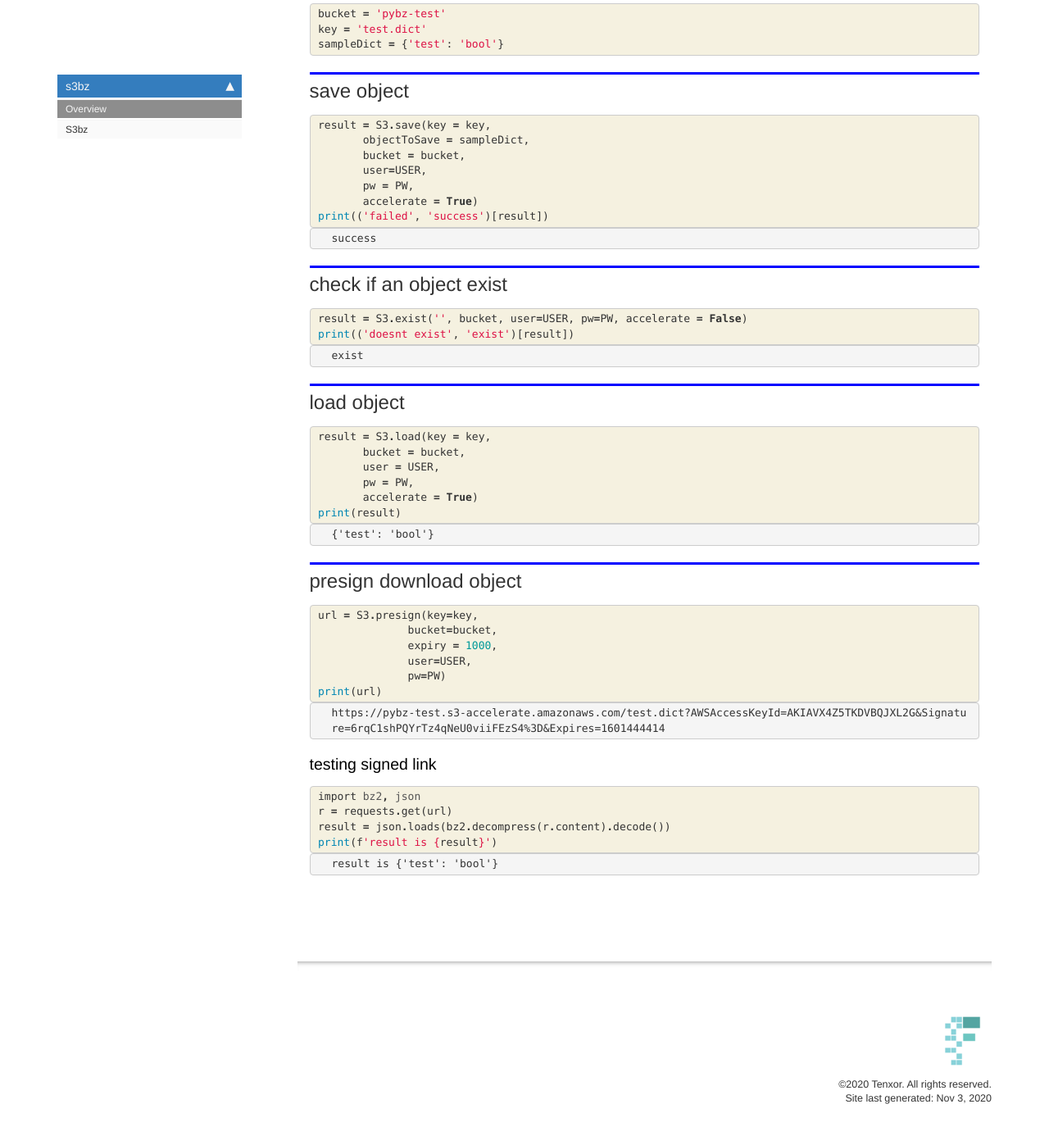
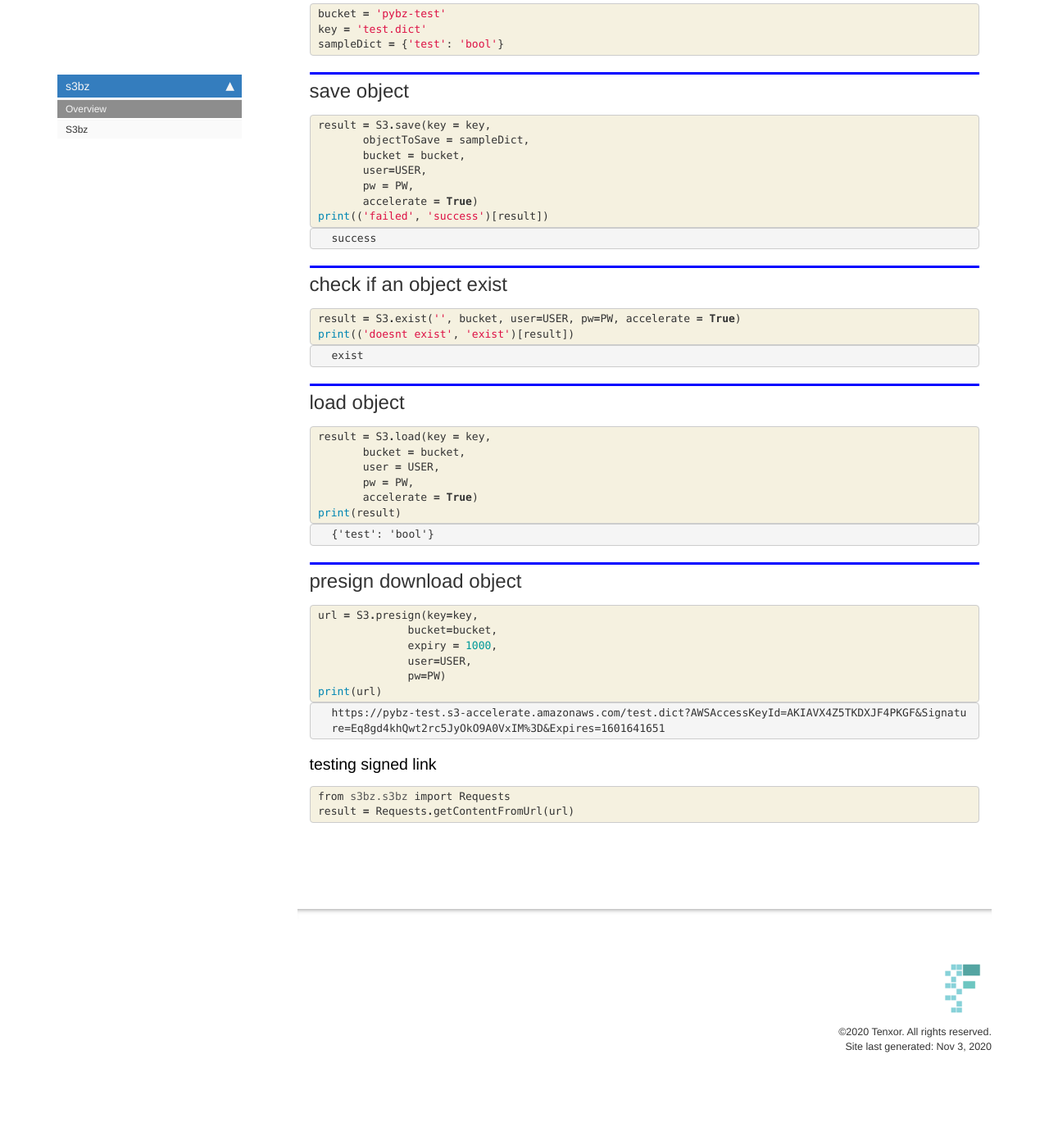
Before and after one commit to thanakijwanavit/s3bz, a Jekyll site: the page built from docs/index.html, in a window 1280 px wide and 1400 px high, scrolled down 1104 px. Shown: the top 1386 px of the window at 82% size. Built offline with Jekyll 4.4.1, drawn with Linux system fonts in a browser that asks for light colours; nearby versions of some CDN libraries; comment, search, counter and statistics services are not loaded; after the commit the page ends 2441 px from its top, so only the background shows below that.

```diff
--- a/docs/index.html
+++ b/docs/index.html
@@ -168,7 +168,7 @@ nb_path: "index.ipynb"
 
 <div class="inner_cell">
     <div class="input_area">
-<div class=" highlight hl-ipython3"><pre><span></span><span class="n">result</span> <span class="o">=</span> <span class="n">S3</span><span class="o">.</span><span class="n">exist</span><span class="p">(</span><span class="s1">&#39;&#39;</span><span class="p">,</span> <span class="n">bucket</span><span class="p">,</span> <span class="n">user</span><span class="o">=</span><span class="n">USER</span><span class="p">,</span> <span class="n">pw</span><span class="o">=</span><span class="n">PW</span><span class="p">,</span> <span class="n">accelerate</span> <span class="o">=</span> <span class="kc">False</span><span class="p">)</span>
+<div class=" highlight hl-ipython3"><pre><span></span><span class="n">result</span> <span class="o">=</span> <span class="n">S3</span><span class="o">.</span><span class="n">exist</span><span class="p">(</span><span class="s1">&#39;&#39;</span><span class="p">,</span> <span class="n">bucket</span><span class="p">,</span> <span class="n">user</span><span class="o">=</span><span class="n">USER</span><span class="p">,</span> <span class="n">pw</span><span class="o">=</span><span class="n">PW</span><span class="p">,</span> <span class="n">accelerate</span> <span class="o">=</span> <span class="kc">True</span><span class="p">)</span>
 <span class="nb">print</span><span class="p">((</span><span class="s1">&#39;doesnt exist&#39;</span><span class="p">,</span> <span class="s1">&#39;exist&#39;</span><span class="p">)[</span><span class="n">result</span><span class="p">])</span>
 </pre></div>
 
@@ -266,7 +266,7 @@ nb_path: "index.ipynb"
 <div class="output_area">
 
 <div class="output_subarea output_stream output_stdout output_text">
-<pre>https://pybz-test.s3-accelerate.amazonaws.com/test.dict?AWSAccessKeyId=AKIAVX4Z5TKDVBQJXL2G&amp;Signature=6rqC1shPQYrTz4qNeU0viiFEzS4%3D&amp;Expires=1601444414
+<pre>https://pybz-test.s3-accelerate.amazonaws.com/test.dict?AWSAccessKeyId=AKIAVX4Z5TKDXJF4PKGF&amp;Signature=Eq8gd4khQwt2rc5JyOkO9A0VxIM%3D&amp;Expires=1601641651
 </pre>
 </div>
 </div>
@@ -290,27 +290,11 @@ nb_path: "index.ipynb"
 
 <div class="inner_cell">
     <div class="input_area">
-<div class=" highlight hl-ipython3"><pre><span></span><span class="kn">import</span> <span class="nn">bz2</span><span class="o">,</span> <span class="nn">json</span>
-<span class="n">r</span> <span class="o">=</span> <span class="n">requests</span><span class="o">.</span><span class="n">get</span><span class="p">(</span><span class="n">url</span><span class="p">)</span>
-<span class="n">result</span> <span class="o">=</span> <span class="n">json</span><span class="o">.</span><span class="n">loads</span><span class="p">(</span><span class="n">bz2</span><span class="o">.</span><span class="n">decompress</span><span class="p">(</span><span class="n">r</span><span class="o">.</span><span class="n">content</span><span class="p">)</span><span class="o">.</span><span class="n">decode</span><span class="p">())</span>
-<span class="nb">print</span><span class="p">(</span><span class="sa">f</span><span class="s1">&#39;result is </span><span class="si">{</span><span class="n">result</span><span class="si">}</span><span class="s1">&#39;</span><span class="p">)</span>
+<div class=" highlight hl-ipython3"><pre><span></span><span class="kn">from</span> <span class="nn">s3bz.s3bz</span> <span class="kn">import</span> <span class="n">Requests</span>
+<span class="n">result</span> <span class="o">=</span> <span class="n">Requests</span><span class="o">.</span><span class="n">getContentFromUrl</span><span class="p">(</span><span class="n">url</span><span class="p">)</span>
 </pre></div>
 
     </div>
-</div>
-</div>
-
-<div class="output_wrapper">
-<div class="output">
-
-<div class="output_area">
-
-<div class="output_subarea output_stream output_stdout output_text">
-<pre>result is {&#39;test&#39;: &#39;bool&#39;}
-</pre>
-</div>
-</div>
-
 </div>
 </div>
 
--- a/s3bz/__init__.py
+++ b/s3bz/__init__.py
@@ -1 +1 @@
-__version__ = "0.0.3"
+__version__ = "0.0.5"
```
Also changed, not shown: docs/s3bz.html (+8 -8 lines), s3bz/s3bz.py (+4 -6 lines), 3 other files.
